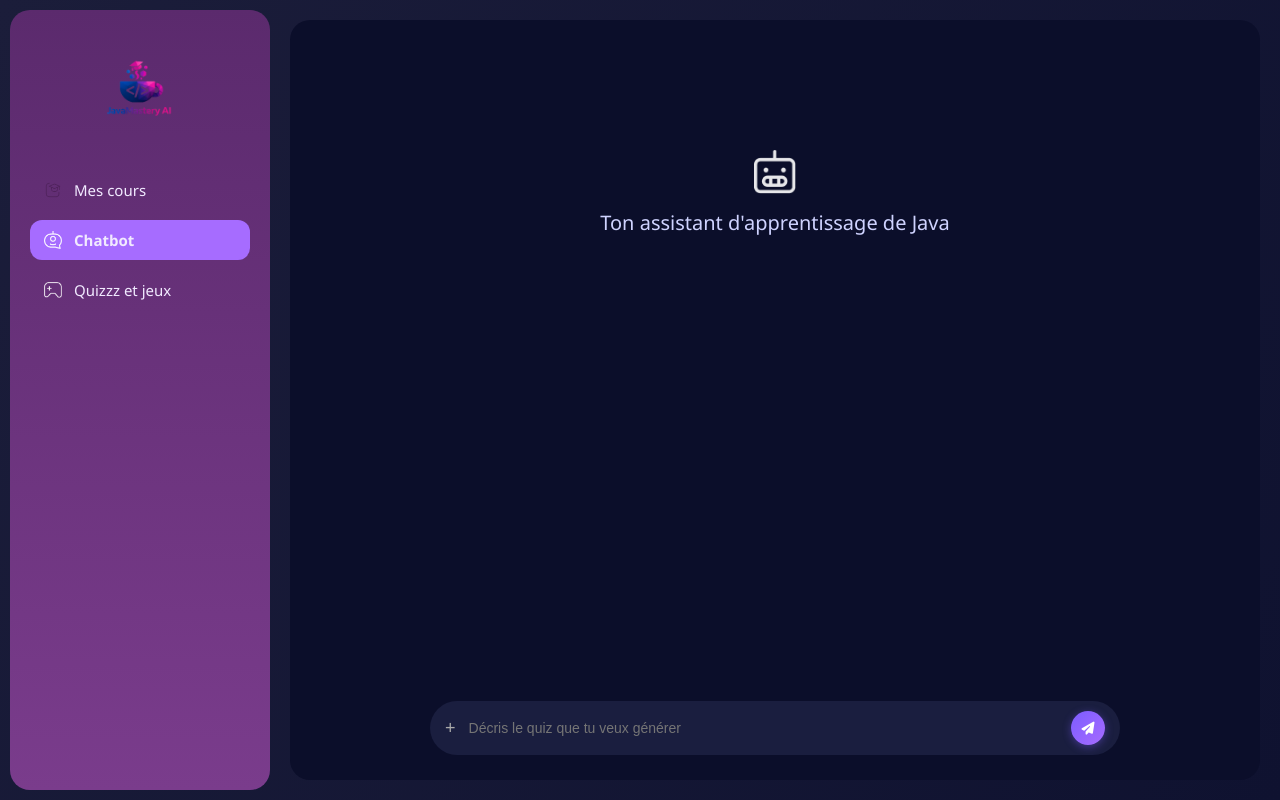
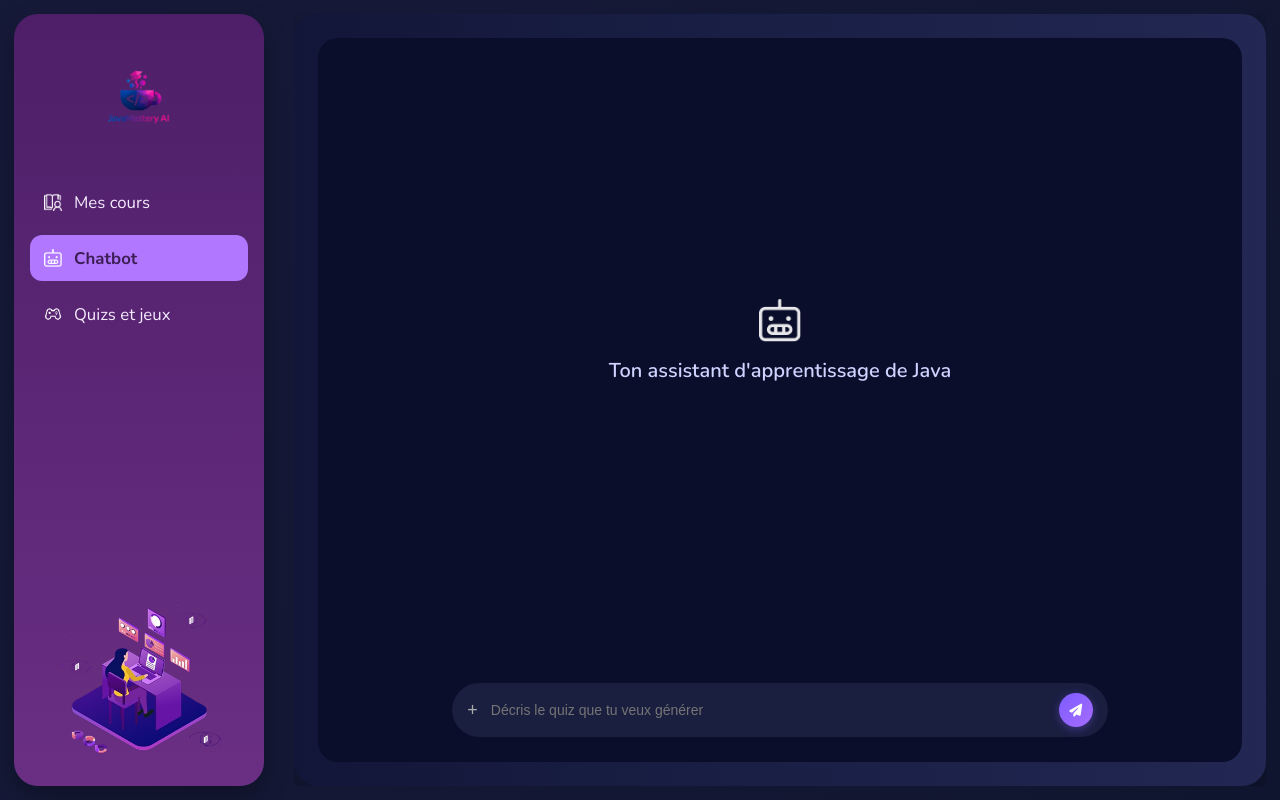
Before and after one commit to yedohnahane-cloud/Projet_Informatique_l2, a Django app: page /courses/chatbot/ in a window 1280 px wide. Run offline with Django 5.2, Linux system fonts and the light colour scheme; a user stored in the database is signed in.

Commit message:
Adaptation du css et html du navbar dan sla page du chatbot

```diff
--- a/static/css/page-chatbot.css
+++ b/static/css/page-chatbot.css
@@ -1,55 +1,83 @@
-/* RESET */
+@import url('https://fonts.googleapis.com/css2?family=Nunito:wght@400;600;700&display=swap');
+
+:root {
+  --bg-main: #141935;
+  --bg-secondary: #1d2145;
+  --sidebar-top: #4e1f68;
+  --sidebar-bottom: #6a2f83;
+  --card-border: rgba(186, 112, 255, 0.28);
+  --active-purple: #b06cff;
+  --text-main: #ffffff;
+  --text-soft: #d6dbf5;
+  --text-muted: #c7cce2;
+  --accent: #ad47c4;
+  --accent-light: #cb6fe0;
+  --shadow-soft: 0 10px 24px rgba(0, 0, 0, 0.28);
+  --radius-xl: 22px;
+  --radius-lg: 18px;
+  --transition: 0.25s ease;
+}
+
 * {
   margin: 0;
   padding: 0;
   box-sizing: border-box;
 }
 
-/* GLOBAL */
 body {
-    font-family: "Segoe UI", Arial, sans-serif;
-    background: linear-gradient(120deg, #1b1d3a, #0f1230);
-    height: 100vh;
-    color: #fff;
+  font-family: 'Nunito', "Segoe UI", Arial, sans-serif;
+  background: linear-gradient(120deg, #161a39 0%, #10152f 100%);
+  color: var(--text-main);
+  min-height: 100vh;
+}
+
+img {
+  display: block;
+  max-width: 100%;
+}
+
+a {
+  text-decoration: none;
+  color: inherit;
 }
 
 /* LAYOUT */
-.container {   display: flex;
-    height: 100vh;
-    padding: 10px;
-    gap: 10px;
+.app-container {
+  display: flex;
+  min-height: 100vh;
+  padding: 14px;
+  gap: 18px;
 }
 
 /* SIDEBAR */
 .sidebar {
-    width: 260px;
-    background: linear-gradient(180deg, #5b2a6d, #7a3c8c);
-    padding: 25px 20px;
+  width: 250px;
+  flex-shrink: 0;
+  background: linear-gradient(180deg, var(--sidebar-top), var(--sidebar-bottom));
+  border-radius: 24px;
+  padding: 22px 16px;
   display: flex;
   flex-direction: column;
-    border-radius: 20px;
+  box-shadow: var(--shadow-soft);
+  position: fixed;
+  top: 14px;
+  left: 14px;
+  height: calc(100vh - 28px);
+  overflow: hidden;
 }
 
-/* LOGO */
 .logo {
   display: flex;
-    flex-direction: column;
+  justify-content: center;
   align-items: center;
-    margin-bottom: 25px;
+  margin-bottom: 28px;
+  padding-top: 10px;
 }
 
 .logo img {
-    width: 110px;
+  width: 105px;
   height: auto;
   object-fit: contain;
-}
-
-.logo h2 {
-    font-size: 14px;
-    font-weight: 600;
-    margin-top: 8px;
-    color: #d6c7ff;
-    letter-spacing: 0.5px;
 }
 
 /* MENU */
@@ -59,73 +87,70 @@ body {
   gap: 10px;
 }
 
-/* ITEMS */
 .menu-item {
   display: flex;
   align-items: center;
   gap: 12px;
-    padding: 10px 14px;
+  min-height: 46px;
+  padding: 0 14px;
   border-radius: 12px;
-    font-size: 15px;
-    color: #f1eaff;
-    text-decoration: none;
-    transition: all 0.25s ease;
+  color: #f5ebff;
+  font-size: 1.05rem;
+  transition: background var(--transition), transform var(--transition);
 }
 
 .menu-item img {
   width: 18px;
-    opacity: 0.9;
+  height: 18px;
+  object-fit: contain;
 }
 
-/* HOVER */
 .menu-item:hover {
-    background: rgba(255, 255, 255, 0.08);
+  background: rgba(255, 255, 255, 0.10);
+  transform: translateX(2px);
 }
 
-/* ACTIVE */
 .menu-item.active {
-    background: #a66cff;
-    font-weight: 600;
+  background: #b178ff;
+  color: #3c1d54;
+  font-weight: 700;
 }
 
-/* ILLUSTRATION */
 .sidebar-illustration {
   margin-top: auto;
+  padding: 18px 6px 0;
 }
 
 .sidebar-illustration img {
   width: 100%;
-    opacity: 0.9;
+  max-width: 185px;
+  margin: 0 auto;
 }
 
 /* MAIN */
-.main {
+.main-content {
   flex: 1;
-    padding: 10px;
+  min-width: 0;
+  margin-left: 280px;
+  overflow-y: auto;
 }
 
-/* CHAT CONTAINER */
+.chat-shell {
+  min-height: calc(100vh - 28px);
+  background: linear-gradient(90deg, #121739 0%, #222753 100%);
+  border-radius: 24px;
+  padding: 24px;
+  box-shadow: var(--shadow-soft);
+}
+
 .chat-container {
-    height: 100%;
+  height: calc(100vh - 76px);
   background: #0b0e2a;
   border-radius: 20px;
   position: relative;
   padding: 25px;
   display: flex;
   flex-direction: column;
-}
-
-/* SETTINGS */
-.settings {
-    position: absolute;
-    top: 20px;
-    right: 20px;
-}
-
-.settings img {
-    width: 20px;
-    opacity: 0.8;
-    cursor: pointer;
 }
 
 /* CENTER CONTENT */
@@ -147,19 +172,23 @@ body {
 
 .chat-center h1 {
   font-size: 20px;
-    font-weight: 500;
-    max-width: 400px;
+  font-weight: 600;
+  max-width: 420px;
   line-height: 1.4;
 }
 
-/* MESSAGES AREA */
+/* MESSAGES */
 #messagesArea {
-    flex: 1;
-    overflow-y: auto;
-    padding: 20px;
   display: flex;
   flex-direction: column;
-    gap: 10px;
+  gap: 8px;
+  width: 100%;
+  max-width: 900px;
+  margin: 20px auto 0 auto;
+  padding: 10px 20px 20px 20px;
+  box-sizing: border-box;
+  max-height: 55vh;
+  overflow-y: auto;
   scrollbar-width: none;
   -ms-overflow-style: none;
 }
@@ -219,29 +243,57 @@ body {
   animation-delay: 0.4s;
 }
 
-@keyframes bounce {
-    0%, 80%, 100% { transform: translateY(0); opacity: 0.4; }
-    40% { transform: translateY(-6px); opacity: 1; }
+@keyframes blink {
+  0%, 80%, 100% {
+    opacity: 0.3;
+    transform: scale(1);
+  }
+  40% {
+    opacity: 1;
+    transform: scale(1.15);
+  }
+}
+
+.hidden {
+  display: none !important;
+}
+
+/* SCROLLBAR */
+.scroll-track {
+  position: absolute;
+  top: 120px;
+  right: 18px;
+  width: 6px;
+  height: 55%;
+  background: rgba(255,255,255,0.08);
+  border-radius: 10px;
+  opacity: 0;
+  transition: opacity 0.2s ease;
+}
+
+.scroll-thumb {
+  position: absolute;
+  top: 0;
+  left: 0;
+  width: 100%;
+  background: rgba(255,255,255,0.45);
+  border-radius: 10px;
+  cursor: pointer;
 }
 
 /* INPUT */
 .chat-input {
-    position: relative;
-    bottom: 0;
-    left: 50%;
-    transform: translateX(-50%);
   width: 75%;
   background: #1a1e3f;
   border-radius: 40px;
   display: flex;
   align-items: center;
   padding: 10px 15px;
-    margin-top: 12px;
+  margin: 12px auto 0 auto;
   flex-shrink: 0;
 }
 
-/* INPUT TEXT */
-.chat-input input {
+.chat-input input[type="text"] {
   flex: 1;
   background: transparent;
   border: none;
--- a/templates/courses/page_chatbot.html
+++ b/templates/courses/page_chatbot.html
@@ -3,142 +3,46 @@
 <html lang="fr">
 <head>
     <meta charset="UTF-8">
-    <title>JavaMastery AI</title>
+    <meta name="viewport" content="width=device-width, initial-scale=1.0">
+    <title>JavaMastery AI – Chatbot</title>
     <link rel="stylesheet" href="{% static 'css/page-chatbot.css' %}">
     <link rel="stylesheet" href="https://cdnjs.cloudflare.com/ajax/libs/font-awesome/6.5.0/css/all.min.css">
-
-    <style>
-        #messagesArea {
-            display: flex;
-            flex-direction: column;
-            gap: 8px;
-            width: 100%;
-            max-width: 900px;
-            margin: 20px auto 0 auto;
-            padding: 10px 20px 20px 20px;
-            box-sizing: border-box;
-            max-height: 55vh;
-            overflow-y: auto;
-        }
-
-        .user-message,
-        .bot-message {
-            max-width: 70%;
-            padding: 12px 16px;
-            border-radius: 14px;
-            margin-bottom: 8px;
-            white-space: pre-wrap;
-            word-break: break-word;
-        }
-
-        .user-message {
-            align-self: flex-end;
-            background: #7c5cff;
-            color: white;
-        }
-
-        .bot-message {
-            align-self: flex-start;
-            background: #2a2f5a;
-            color: white;
-        }
-
-        .typing-dots {
-            display: flex;
-            gap: 6px;
-            align-items: center;
-        }
-
-        .typing-dots span {
-            width: 8px;
-            height: 8px;
-            border-radius: 50%;
-            background: white;
-            opacity: 0.6;
-            animation: blink 1.2s infinite;
-        }
-
-        .typing-dots span:nth-child(2) {
-            animation-delay: 0.2s;
-        }
-
-        .typing-dots span:nth-child(3) {
-            animation-delay: 0.4s;
-        }
-
-        @keyframes blink {
-            0%, 80%, 100% { opacity: 0.3; transform: scale(1); }
-            40% { opacity: 1; transform: scale(1.15); }
-        }
-
-        .hidden {
-            display: none !important;
-        }
-
-        .chat-input input[type="text"] {
-            flex: 1;
-        }
-
-        .scroll-track {
-            position: absolute;
-            top: 120px;
-            right: 18px;
-            width: 6px;
-            height: 55%;
-            background: rgba(255,255,255,0.08);
-            border-radius: 10px;
-            opacity: 0;
-            transition: opacity 0.2s ease;
-        }
-
-        .scroll-thumb {
-            position: absolute;
-            top: 0;
-            left: 0;
-            width: 100%;
-            background: rgba(255,255,255,0.45);
-            border-radius: 10px;
-            cursor: pointer;
-        }
-    </style>
 </head>
 <body>
 
-<div class="container">
+<div class="app-container">
 
     <aside class="sidebar">
         <div class="logo">
-            <img src="{% static 'images/logo.png' %}" alt="logo">
+            <img src="{% static 'images/logo.png' %}" alt="Logo JavaMastery AI">
         </div>
 
         <nav class="menu">
-            <a href="{% url 'subjects_page' %}" class="menu-item">
-                <img src="{% static 'images/cours.png' %}" alt="">
+            <a href="{% url 'subjects_page' %}" class="menu-item" id="nav-cours">
+                <img src="{% static 'images/icon-cours.png' %}" alt="">
                 <span>Mes cours</span>
             </a>
 
-            <a href="{% url 'chatbot_page' %}" class="menu-item active">
-                <img src="{% static 'images/logo-chatbot.png' %}" alt="">
+            <a href="{% url 'chatbot_page' %}" class="menu-item active" id="nav-chatbot">
+                <img src="{% static 'images/chat-box.icon.png' %}" alt="">
                 <span>Chatbot</span>
             </a>
 
-            <a href="{% url 'games_page' %}" class="menu-item">
-                <img src="{% static 'images/logo-jeu.png' %}" alt="">
-                <span>Quizzz et jeux</span>
+            <a href="{% url 'games_page' %}" class="menu-item" id="nav-jeux">
+                <img src="{% static 'images/icon-jeux.png' %}" alt="">
+                <span>Quizs et jeux</span>
             </a>
         </nav>
 
         <div class="sidebar-illustration">
-            <img src="" alt="">
+            <img src="{% static 'images/image-femme.png' %}" alt="Illustration apprentissage">
         </div>
     </aside>
 
-    <main class="main">
-        <div class="chat-container" style="position: relative;">
+    <main class="main-content">
+        <div class="chat-shell">
 
-            <div class="settings">
-                <img src="" alt="">
-            </div>
+            <div class="chat-container">
 
                 <div class="chat-center" id="chatCenter">
                     <img src="{% static 'images/chat-box.icon.png' %}" class="bot-icon" alt="">
@@ -154,12 +58,18 @@
                 <div class="chat-input">
                     <button class="plus-btn" id="uploadBtn" type="button">+</button>
                     <input type="file" id="fileInput" style="display: none;">
-                <input type="text" id="messageInput" value="{{ prompt_prefill|default:'' }}" placeholder="Décris le quiz que tu veux générer">
+                    <input
+                        type="text"
+                        id="messageInput"
+                        value="{{ prompt_prefill|default:'' }}"
+                        placeholder="Décris le quiz que tu veux générer"
+                    >
                     <button class="mic-btn" id="sendBtn" type="button">
                         <i class="fa-solid fa-paper-plane"></i>
                     </button>
                 </div>
 
+            </div>
         </div>
     </main>
 
@@ -174,6 +84,7 @@ const messagesArea = document.getElementById("messagesArea");
 const chatCenter = document.getElementById("chatCenter");
 const scrollTrack = document.getElementById("scrollTrack");
 const scrollThumb = document.getElementById("scrollThumb");
+
 function getCookie(name) {
     let cookieValue = null;
     if (document.cookie && document.cookie !== "") {
@@ -190,7 +101,6 @@ function getCookie(name) {
 }
 
 const csrfToken = getCookie("csrftoken");
-
 let sessionId = null;
 
 function updateScrollbar() {
@@ -304,6 +214,7 @@ async function readJsonSafe(response) {
         throw new Error(`JSON invalide reçu du serveur (status ${response.status})`);
     }
 }
+
 async function createSession() {
     const response = await fetch("/chatbot/create-session/", {
         method: "POST",
@@ -323,6 +234,7 @@ async function createSession() {
     sessionId = data.session_id;
     console.log("Session créée :", sessionId);
 }
+
 async function sendMessage() {
     const message = messageInput.value.trim();
     if (!message) return;
```
Also changed, not shown: other parts of static/css/page-chatbot.css (+82 -30 lines), data3.json (+1 -1 lines). Lines whose indentation alone changed are shown as unchanged.
